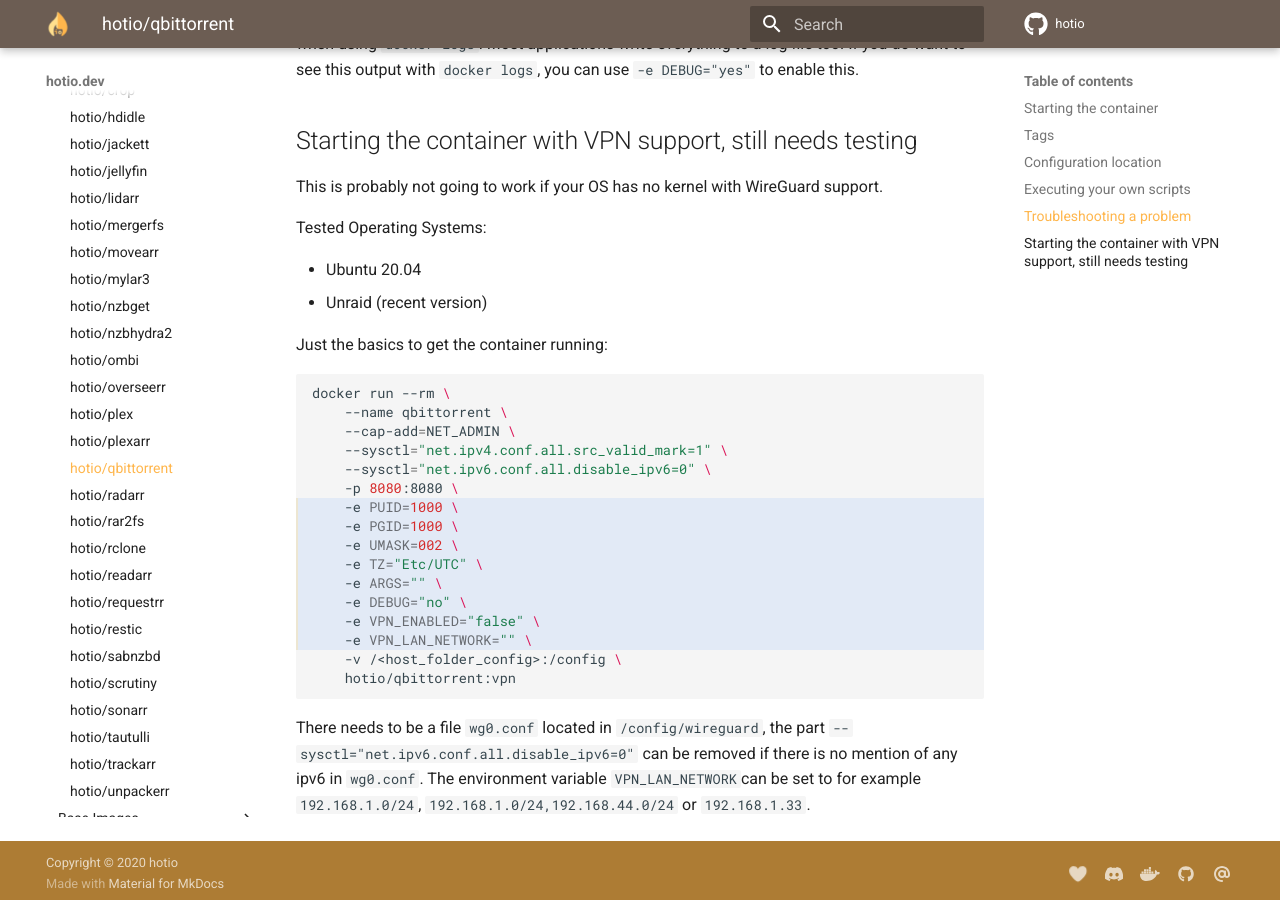
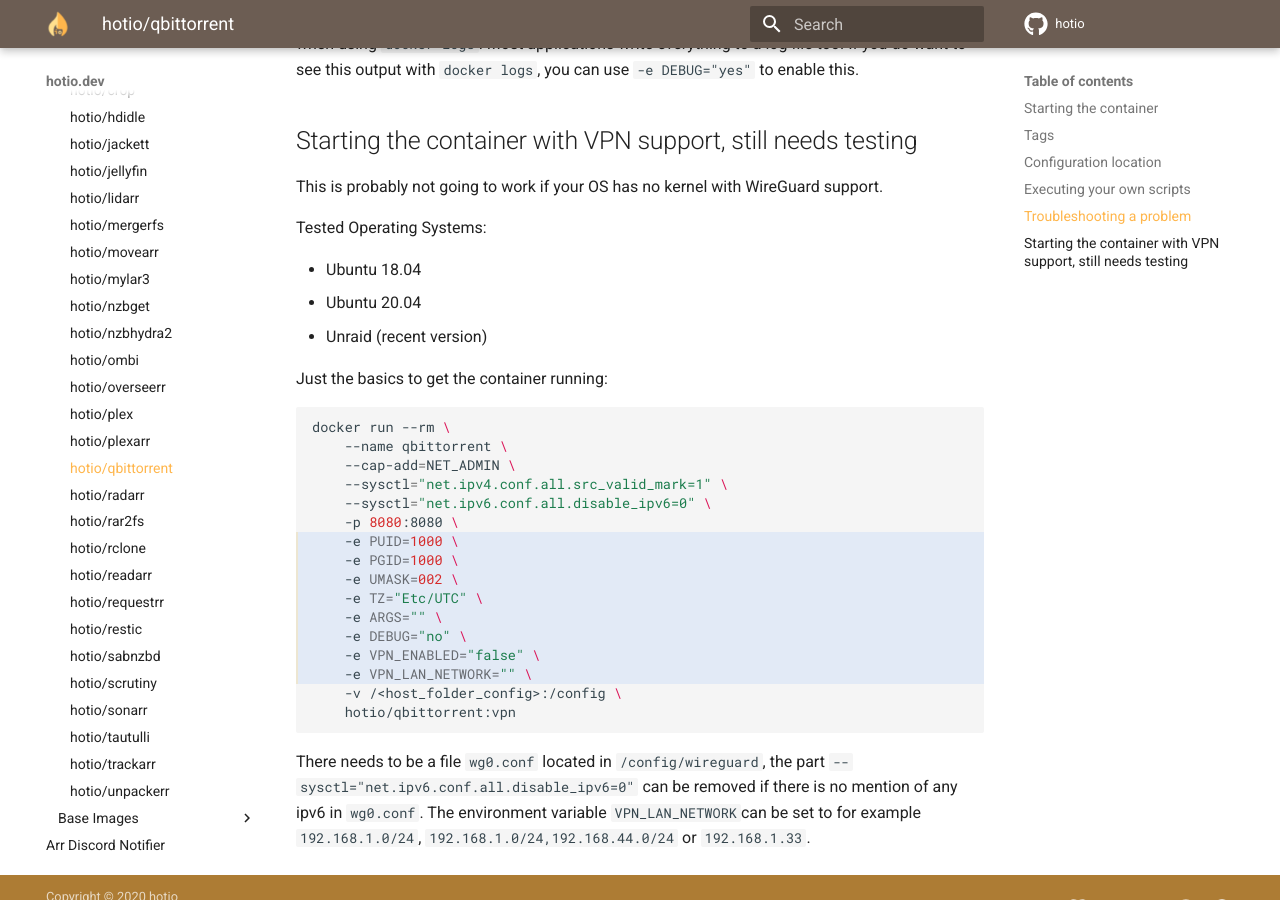
Before and after one commit to hotio/website, an MkDocs documentation site: the page built from docs/containers/qbittorrent.md, in a window 1280 px wide and 900 px high, scrolled down 1629 px. Built offline with MkDocs 1.6.1 and Material for MkDocs 9.7.7, drawn with Linux system fonts in a browser that asks for light colours.

Commit message:
add 18.04 as tested

```diff
--- a/docs/containers/qbittorrent.md
+++ b/docs/containers/qbittorrent.md
@@ -60,6 +60,7 @@
 
 Tested Operating Systems:
 
+* Ubuntu 18.04
 * Ubuntu 20.04
 * Unraid (recent version)
 
```
